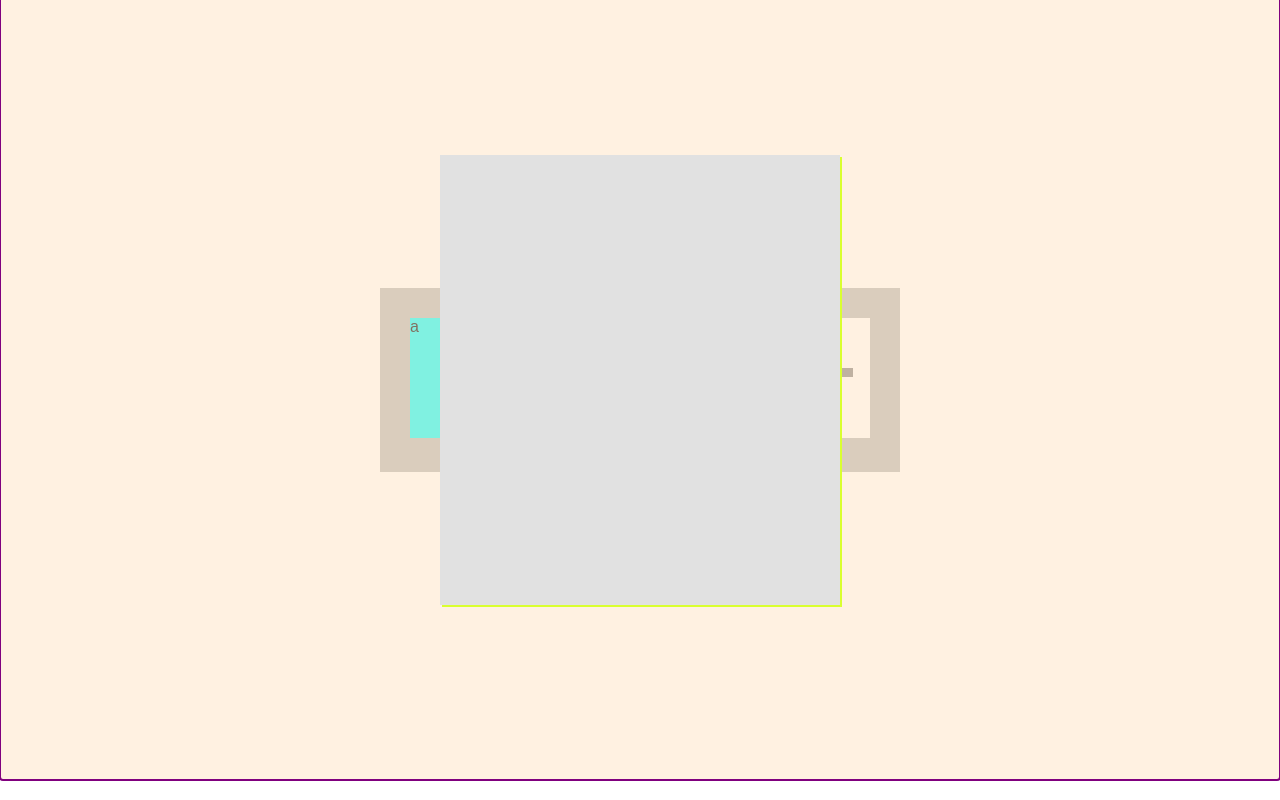
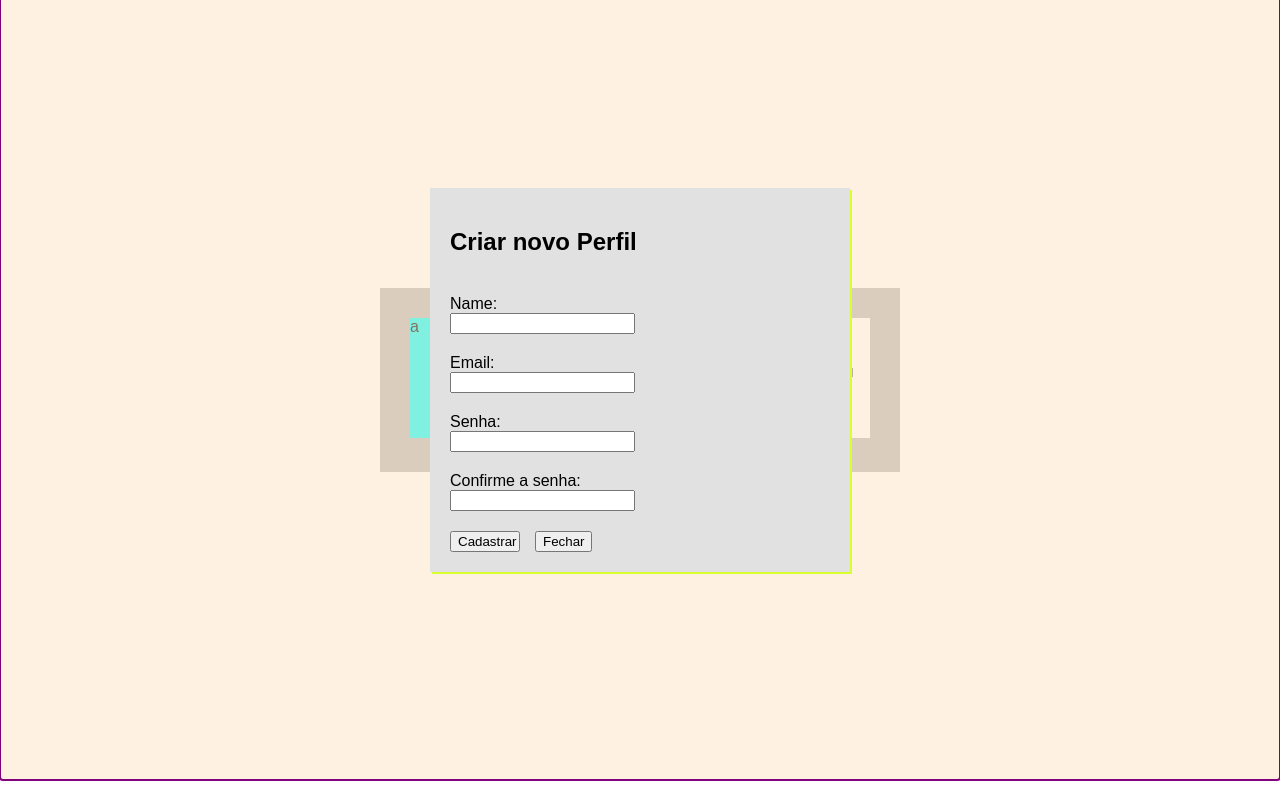
Before and after one commit to davi133/Weight_Tracker, a React (Create React App) app: page / in a window 1280 px wide. Both pictures are taken after a click on the element 820 px from the left and 380 px from the top of the page. Built offline with nearby package versions, Linux system fonts and the light colour scheme.

Commit message:
progresso com perfis e criação de contas

```diff
--- a/src/HomePage/HomePage.css
+++ b/src/HomePage/HomePage.css
@@ -60,11 +60,35 @@
 {
     position:absolute;
     margin: auto;
-    width: 400px;
-    height: 450px;
+    width: 380px;
+    height: auto;
     background-color: rgb(225, 225, 225);
     z-index: 100;
     box-shadow: 2px 2px 0px rgb(217, 255, 47);
 
     display: flex;
+    flex-direction: column;
+    padding: 20px;
+
 }
+
+.the_form
+{
+    display: flex;
+    flex-direction: column;
+    height: 100%;
+
+
+}
+
+.the_form > *
+{
+    margin-top: 20px;
+
+}
+
+.the_form input[type="submit"]
+{
+    width: 70px;
+    margin-right: 15px;
+}
--- a/src/HomePage/NewProfileForm.js
+++ b/src/HomePage/NewProfileForm.js
@@ -1,21 +1,76 @@
-
-
+import { useState } from "react";
+import Profile, { saveProfile, retrieveAccount } from "../model/Profiles";
 
 export default function NewProfileForm(props) {
 
+    const [inputs, setInputs] = useState({});
+
+    const handleChange = (event) => {
+        const name = event.target.name;
+        const value = event.target.value;
+        setInputs(values => ({ ...values, [name]: value }))
+    }
+
+    const handleSubmit = (event) => {
+        event.preventDefault();
+
+        if (inputs.senha !== inputs.senha2)
+        {
+            alert("confirme sua senha");
+        }
+        else if (retrieveAccount(inputs.email))
+        {
+            alert("já existe uma conta com esse email");
+        }
+        else
+        {
+            saveProfile(new Profile(inputs.name,inputs.email,inputs.senha));
+            alert("conta criada");
+        }
 
 
-
+    }
 
 
 
     return (
         <div className="NewProfileComponent" style={props.style} onClick={props.onClick}>
+            <div className="screenBlocker" onClick={() => { props.onCancel(); setInputs({}) }}>
 
-            <div className="screenBlocker" onClick={()=>{ props.onCancel();}}>
             </div>
 
             <div className="newProfileFormBody" onClick={props.onFormClick}>
+                <h2>Criar novo Perfil</h2>
+
+                <form className="the_form" onSubmit={handleSubmit}>
+                    <label>Name:
+                        <br></br>
+                        <input type="text" value={inputs.name|| ""} name="name" onChange={handleChange} required/>
+                    </label>
+
+                    <label>Email:
+                        <br></br>
+                        <input type="email" value={inputs.email|| ""} name="email" onChange={handleChange} required/>
+                    </label>
+
+                    <label>Senha:
+                        <br></br>
+                        <input type="password" value={inputs.senha|| ""} name="senha" onChange={handleChange} required/>
+                    </label>
+                    <label>Confirme a senha:
+                        <br></br>
+                        <input type="password" value={inputs.senha2|| ""} name="senha2" onChange={handleChange} required/>
+                    </label>
+
+
+                    <div>
+                    <input type="submit" value="Cadastrar"/>
+                    <input  type="button" value="Fechar" onClick={() => { props.onCancel(); setInputs({}) }} />
+                    </div>
+
+                </form>
+
+
 
             </div>
         </div>
--- /dev/null
+++ b/src/model/Profiles.js
@@ -0,0 +1,42 @@
+export default function Profile(name, email="sem email", senha="12345")
+{
+    var newProfile=
+    {
+       name:name,
+       email:email,
+       senha:senha
+
+    };
+    return newProfile;
+}
+
+
+export function retrieveAllAccounts()
+{
+
+    var lista = localStorage.getItem("WT_profiles") ||"{}";
+    return JSON.parse(lista);
+
+}
+
+export function retrieveAccount(email)
+{
+    var lista = retrieveAllAccounts();
+    return lista[email];
+
+}
+
+export function saveProfile(profile)
+{
+    var lista = retrieveAllAccounts();
+    lista = {...lista, [profile.email]: profile}
+    localStorage.setItem("WT_profiles",JSON.stringify(lista))
+}
+
+export function removeAllAccounts()
+{
+    localStorage.removeItem("WT_profiles");
+    console.log("contas apagadas");
+}
+
+window.removeAllAccounts = removeAllAccounts;
```
